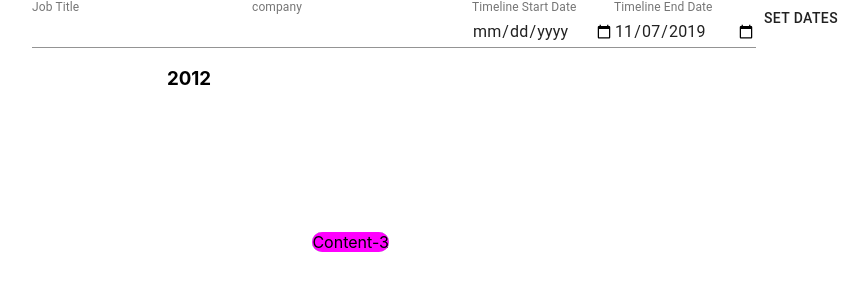
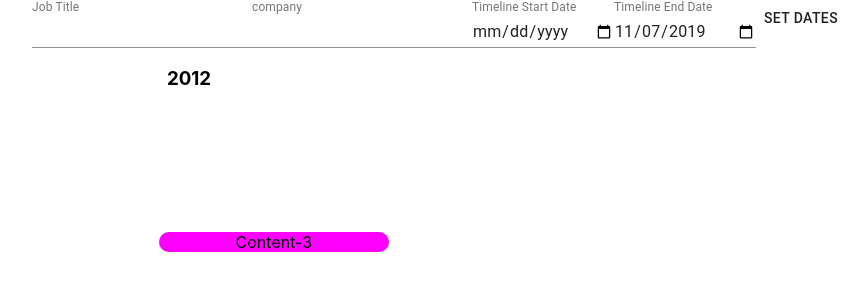
Before and after one commit to KKubesh/multipotentialife, a React (Create React App) app: page / in a window 1280 px wide. Shown: the top 300 px of the page, without its empty margins (201-1069 px from the left). Built offline with nearby package versions, Linux system fonts and the light colour scheme.

Commit message:
messing with variables and their limitations

```diff
--- a/src/App.css
+++ b/src/App.css
@@ -1,7 +1,9 @@
 :root {
-  --row-one: ". . . . . . . . . . . .";
-  --row-two: ". . . . . . . . . . . .";
-  --row-three: ". . . . . . . . . . . .";
+  --grid-columns: ;
+  --grid-rows: 20px 20px 20px;
+  --row-one: "";
+  --row-two: "";
+  --row-three: "";
 }
 
 .App {
@@ -25,8 +27,8 @@
 
 .TimelinePill {
   display: grid;
-  grid-template-columns: 1fr 1fr 1fr 1fr 1fr 1fr 1fr 1fr 1fr 1fr 1fr 1fr;
-  grid-template-rows: 20px 20px 20px;
+  grid-template-columns: var(--grid-columns);
+  grid-template-rows: var(--grid-rows);
   grid-gap: 1rem;
   grid-template-areas:
     var(--row-one)
--- a/src/components/MainContainer.tsx
+++ b/src/components/MainContainer.tsx
@@ -38,6 +38,7 @@ const setDates = (formData: any) => {
   document.documentElement.style.setProperty('--row-one','"job2 job2 job2 job2 . . . . . . . ."');
   document.documentElement.style.setProperty('--row-two','". . . . . . . . . . job1 job1"');
   document.documentElement.style.setProperty('--row-three','". . . . . . . job3 job3 job3 job3 job3"');
+  document.documentElement.style.setProperty('--grid-columns', '1fr 1fr 1fr 1fr 1fr 1fr 1fr 1fr 1fr 1fr 1fr 1fr');
   console.log(document.documentElement.style.getPropertyValue('--row-one'));
   console.log(document.documentElement.style.getPropertyValue('--row-two'));
 
```
Also changed, not shown: 1 other file (tests, documents, lock files or other folders).
